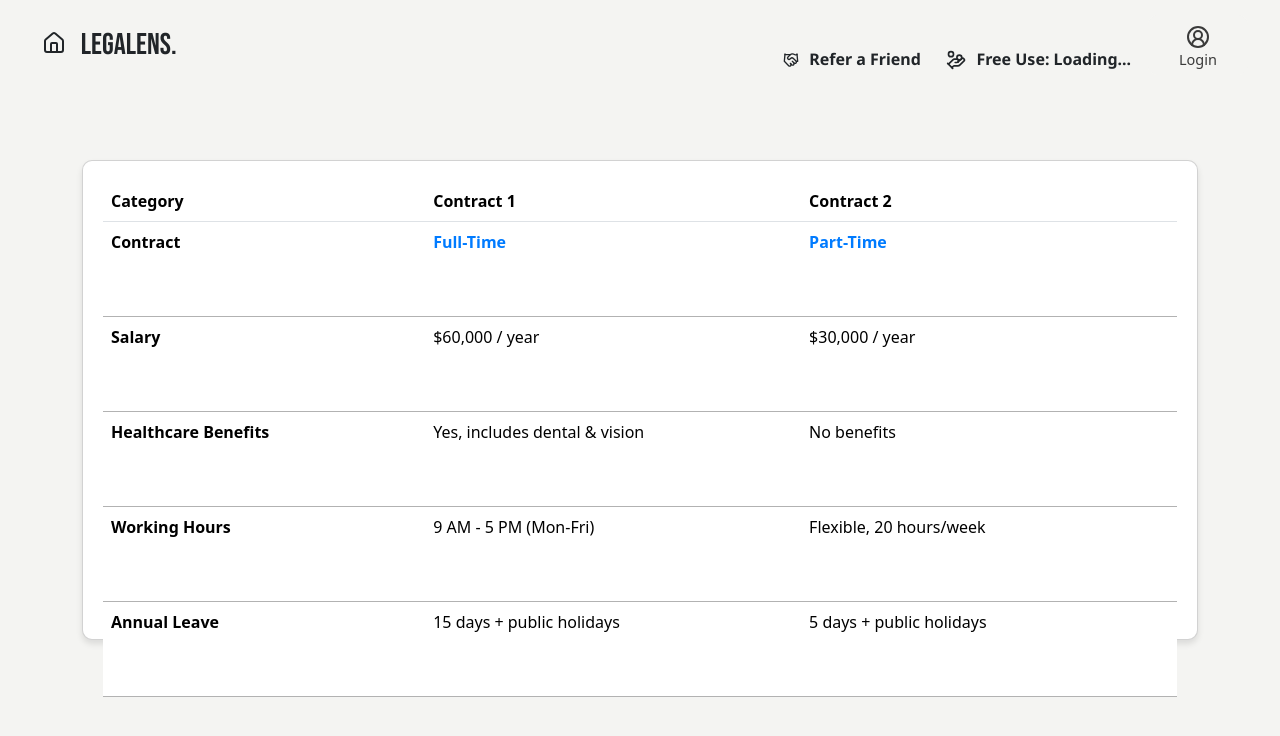
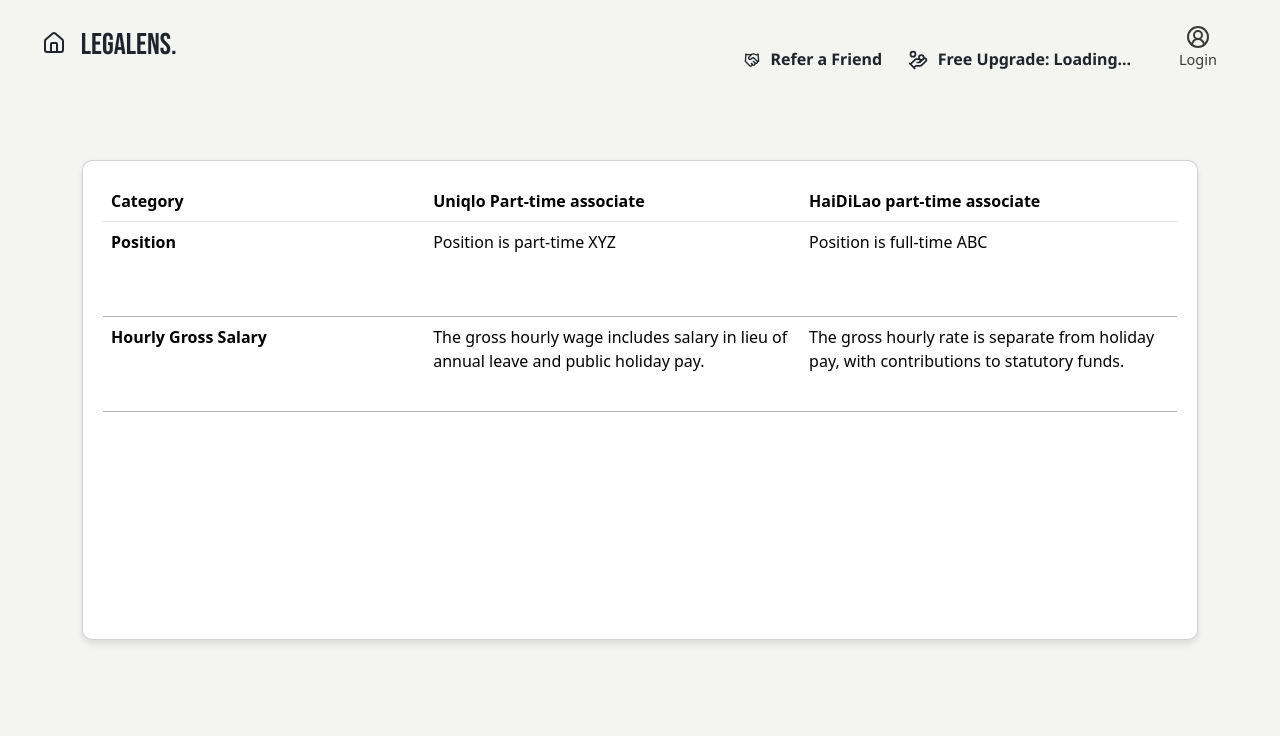
Before and after one commit to shengweikoh/Legallense, a React (Vite) app in the folder Frontend/: page /contractcompare in a window 1280 px wide. Shown: the top 736 px of the page. Built offline with nearby package versions, Linux system fonts and the light colour scheme; no server answers.

Commit message:
freeUse to freeUpgrade, changes to navbar, comparisons page updated

```diff
--- a/Frontend/src/Pages/ContractComparison.jsx
+++ b/Frontend/src/Pages/ContractComparison.jsx
@@ -6,18 +6,45 @@
 
 export default function ContractComparison() {
 
-    const rowData = [
+    // const rowData = [
+    //     {
+    //         label: "Contract",
+    //         contract1: { name: "Full-Time", file: "/Animation/hi.pdf" },
+    //         contract2: { name: "Part-Time", file: "/Animation/hi.pdf"},
+    //       },
+    //     { label: "Salary", contract1: "$60,000 / year", contract2: "$30,000 / year" },
+    //     { label: "Healthcare Benefits", contract1: "Yes, includes dental & vision", contract2: "No benefits" },
+    //     { label: "Working Hours", contract1: "9 AM - 5 PM (Mon-Fri)", contract2: "Flexible, 20 hours/week" },
+    //     { label: "Annual Leave", contract1: "15 days + public holidays", contract2: "5 days + public holidays" }
+    //   ];
+
+      const clauseComparisons = [
         {
-            label: "Contract",
-            contract1: { name: "Full-Time", file: "/Animation/hi.pdf" },
-            contract2: { name: "Part-Time", file: "/Animation/hi.pdf"},
-          },
-        { label: "Salary", contract1: "$60,000 / year", contract2: "$30,000 / year" },
-        { label: "Healthcare Benefits", contract1: "Yes, includes dental & vision", contract2: "No benefits" },
-        { label: "Working Hours", contract1: "9 AM - 5 PM (Mon-Fri)", contract2: "Flexible, 20 hours/week" },
-        { label: "Annual Leave", contract1: "15 days + public holidays", contract2: "5 days + public holidays" }
+          clauseNumber: 1,
+          clauseTitle: "Name",
+          contract1: "Uniqlo Part-time associate"  ,
+          contract2: "HaiDiLao part-time associate"
+          }
+        ,
+        {
+          clauseNumber: 2,
+          clauseTitle: "Position",
+            contract1: "Position is part-time XYZ"  ,
+            contract2: "Position is full-time ABC"
+
+        },
+        {
+          clauseNumber: 3,
+          clauseTitle: "Hourly Gross Salary",
+          contract1: "The gross hourly wage includes salary in lieu of annual leave and public holiday pay.",
+          contract2: "The gross hourly rate is separate from holiday pay, with contributions to statutory funds."
+        }
       ];
 
+    const contract1Name = clauseComparisons[0].contract1;
+    const contract2Name = clauseComparisons[0].contract2;
+
+    const sortedComparisons = clauseComparisons.slice().sort((a, b) => a.clauseNumber - b.clauseNumber);
 
 
     return (
@@ -30,37 +57,18 @@
           <thead>
               <tr className="table-header-row">
                 <th className="table-heading">Category</th>
-                <th className="table-heading">Contract 1</th>
-                <th className="table-heading">Contract 2</th>
+                <th className="table-heading">{contract1Name}</th>
+                <th className="table-heading">{contract2Name}</th>
               </tr>
             </thead>
             <tbody>
-              {rowData.map((row, index) => (
-                <tr key={index} className="table-row">
-                  <td className="table-label">{row.label}</td>
-
-                  {/* Handle contract links properly */}
-                  <td className="table-value">
-                    {row.label === "Contract" ? (
-                      <a href={row.contract1.file} target="_blank" rel="noopener noreferrer" className="contract-link">
-                        {row.contract1.name}
-                      </a>
-                    ) : (
-                      row.contract1
-                    )}
-                  </td>
-
-                  <td className="table-value">
-                    {row.label === "Contract" ? (
-                      <a href={row.contract2.file} target="_blank" rel="noopener noreferrer" className="contract-link">
-                        {row.contract2.name}
-                      </a>
-                    ) : (
-                      row.contract2
-                    )}
-                  </td>
-                </tr>
-              ))}
+                {sortedComparisons.filter(clause => clause.clauseNumber >= 2).map((clause) => (
+                  <tr key={clause.clauseNumber} className="table-row">
+                    <td className="table-label">{clause.clauseTitle}</td>
+                    <td className="table-value">{clause.contract1}</td>
+                    <td className="table-value">{clause.contract2}</td>
+                  </tr>
+                ))}
             </tbody>
             </table>
         </div>
--- a/Frontend/src/Pages/Navbar.jsx
+++ b/Frontend/src/Pages/Navbar.jsx
@@ -17,7 +17,7 @@
     const navigate = useNavigate();
     const location = useLocation();
     const[user,setUser] = useState(null);
-    const [freeUse, setFreeUse] = useState(null);
+    const [freeUpgrade, setFreeUpgrade] = useState(null);
     const auth = getAuth();
 
 
@@ -34,13 +34,13 @@
                 const userDocRef = doc(FirestoreDB, "Users", user.uid);
                 const docSnap = await getDoc(userDocRef);
                 if (docSnap.exists) {
-                    setFreeUse(docSnap.data().freeUse);
+                    setFreeUpgrade(docSnap.data().freeUpgrade);
                 } else {
-                    setFreeUse("N/A");
+                    setFreeUpgrade("N/A");
                 }
             } else {
                 setUser(null);
-                setFreeUse(null);
+                setFreeUpgrade(null);
             }
         });
         return () => unsubscribe();
@@ -91,7 +91,7 @@
                :(
                     <div className="info-container">
                    <span className="info-text"><Handshake className = "handshake"></Handshake>Refer a Friend</span>
-                    <span className="info-text"><HandCoins className = "handcoin"></HandCoins>Free Use: {freeUse != null ? freeUse : "Loading..." } </span>
+                    <span className="info-text"><HandCoins className = "handcoin"></HandCoins>Free Upgrade: {freeUpgrade != null ? freeUpgrade : "Loading..." } </span>
                     {user ? (
                             <button className="logout" onClick={handleLogout}>
                                 <CircleUserRound /> Logout
--- a/Frontend/src/Pages/Signup.jsx
+++ b/Frontend/src/Pages/Signup.jsx
@@ -77,7 +77,7 @@
                 name: name,
                 email: user.email,
                 referral: referral,
-                freeUse: 0,
+                freeUpgrade: 1,
             });
 
             console.log('User document created/updated in Firestore:', user.uid);
```
